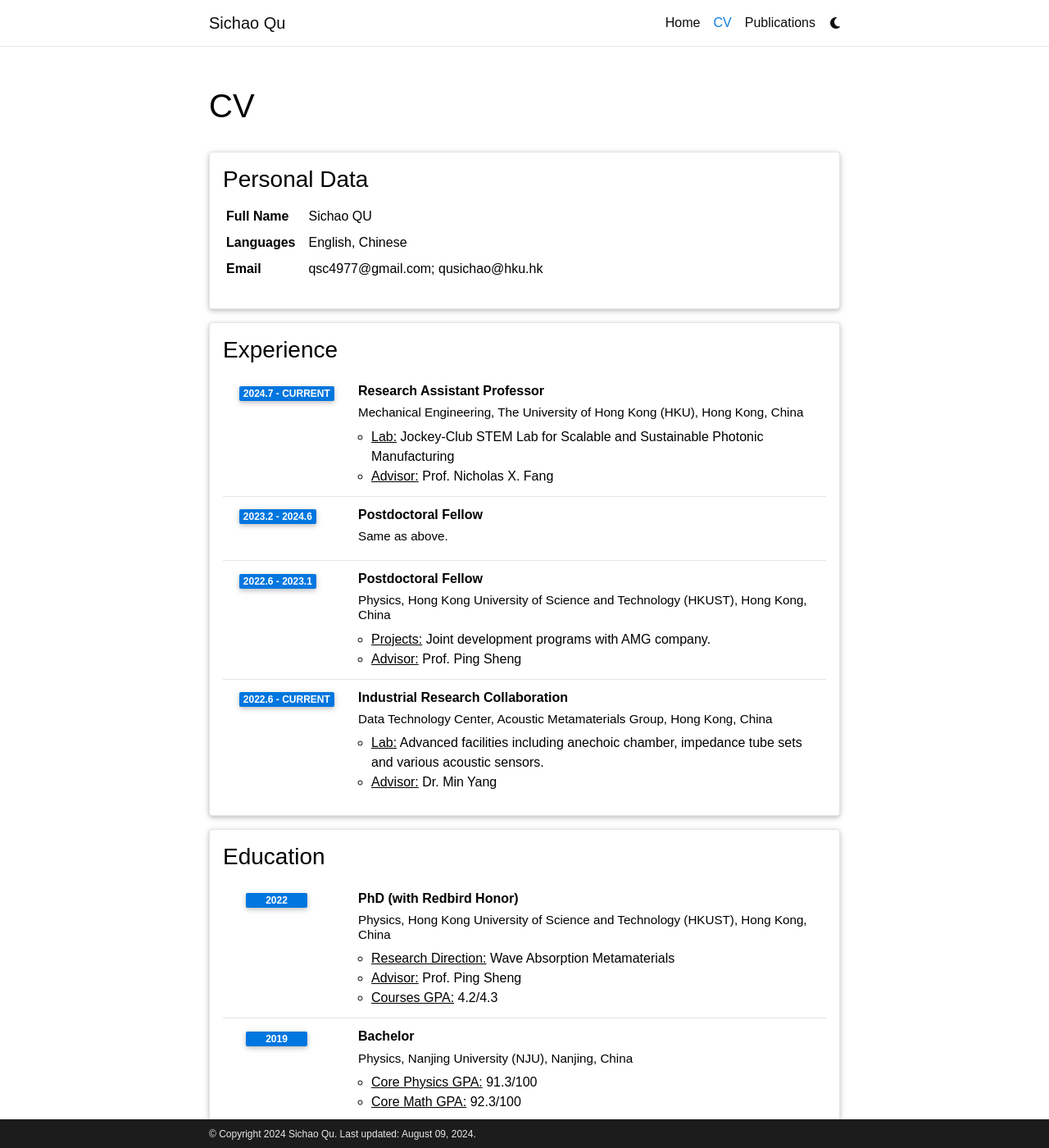
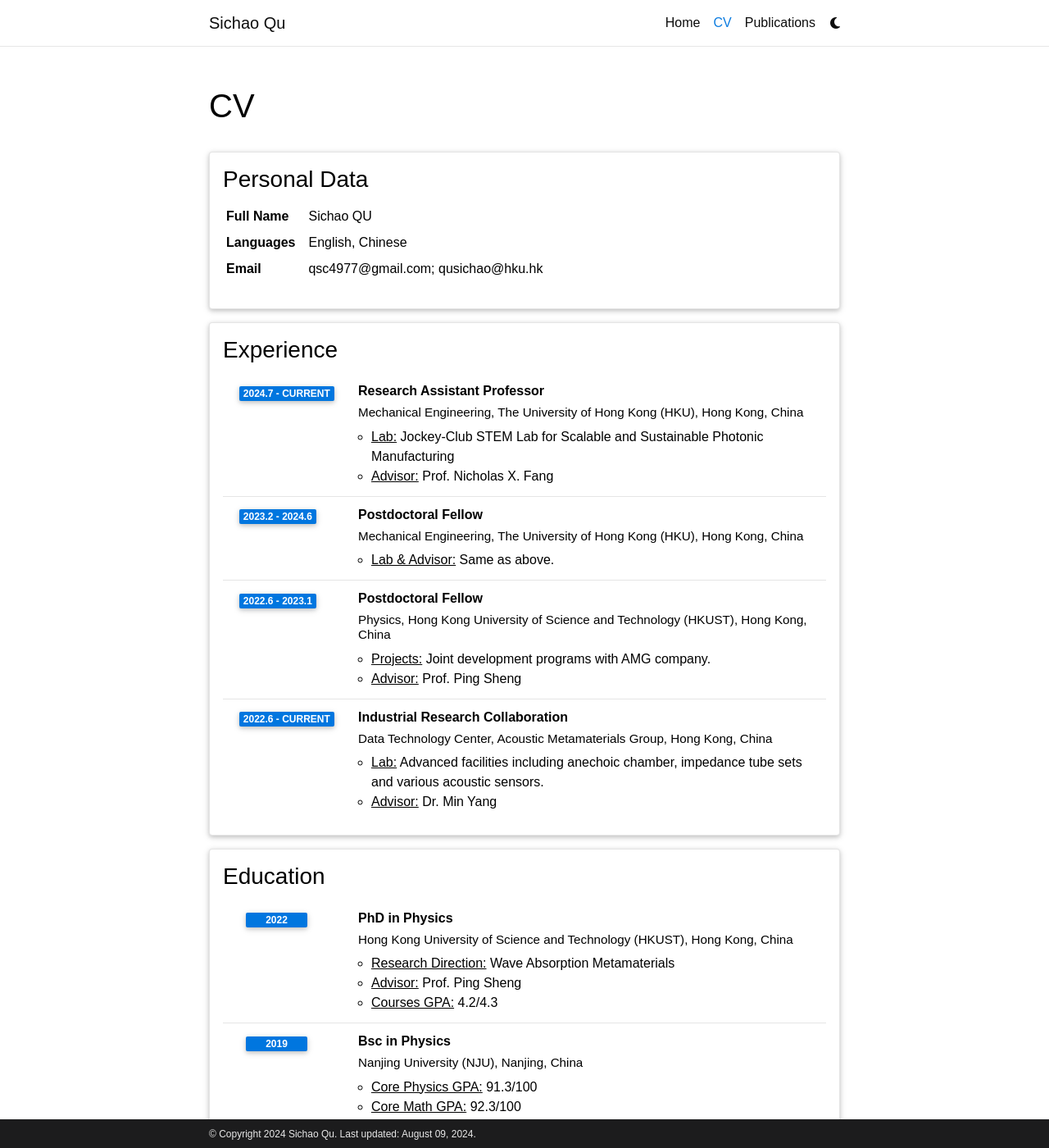
Before and after one commit to Qusichao/Qusichao.github.io, a Jekyll site: the page built from _pages/cv.md, in a window 1280 px wide and 1400 px high. Shown: the whole window at 82% size. Built offline with Jekyll 4.4.1, drawn with Linux system fonts in a browser that asks for light colours; comment, search, counter and statistics services are not loaded; a style sheet for code colours, icons or effects is not loaded.

Commit message:
Update cv.yml

```diff
--- a/_data/cv.yml
+++ b/_data/cv.yml
@@ -19,8 +19,10 @@
         - <u>Advisor:</u> Prof. Nicholas X. Fang
 
     - title: Postdoctoral Fellow
-      institution:  Same as above.
+      institution:  Mechanical Engineering, The University of Hong Kong (HKU), Hong Kong, China
       year: 2023.2 - 2024.6
+      description:
+        - <u>Lab & Advisor:</u> Same as above.
 
     - title: Postdoctoral Fellow
       institution:  Physics, Hong Kong University of Science and Technology (HKUST), Hong Kong, China
@@ -39,16 +41,16 @@
 - title: Education
   type: time_table
   contents:
-    - title: PhD (with Redbird Honor)
-      institution: Physics, Hong Kong University of Science and Technology (HKUST), Hong Kong, China
+    - title: PhD in Physics
+      institution: Hong Kong University of Science and Technology (HKUST), Hong Kong, China
       year: 2022
       description:
         - <u>Research Direction:</u> Wave Absorption Metamaterials
         - <u>Advisor:</u>  Prof. Ping Sheng
         - <u>Courses GPA:</u> 4.2/4.3
 
-    - title: Bachelor
-      institution: Physics, Nanjing University (NJU), Nanjing, China
+    - title: Bsc in Physics
+      institution: Nanjing University (NJU), Nanjing, China
       year: 2019
       description:
         - <u>Core Physics GPA:</u> 91.3/100
```
